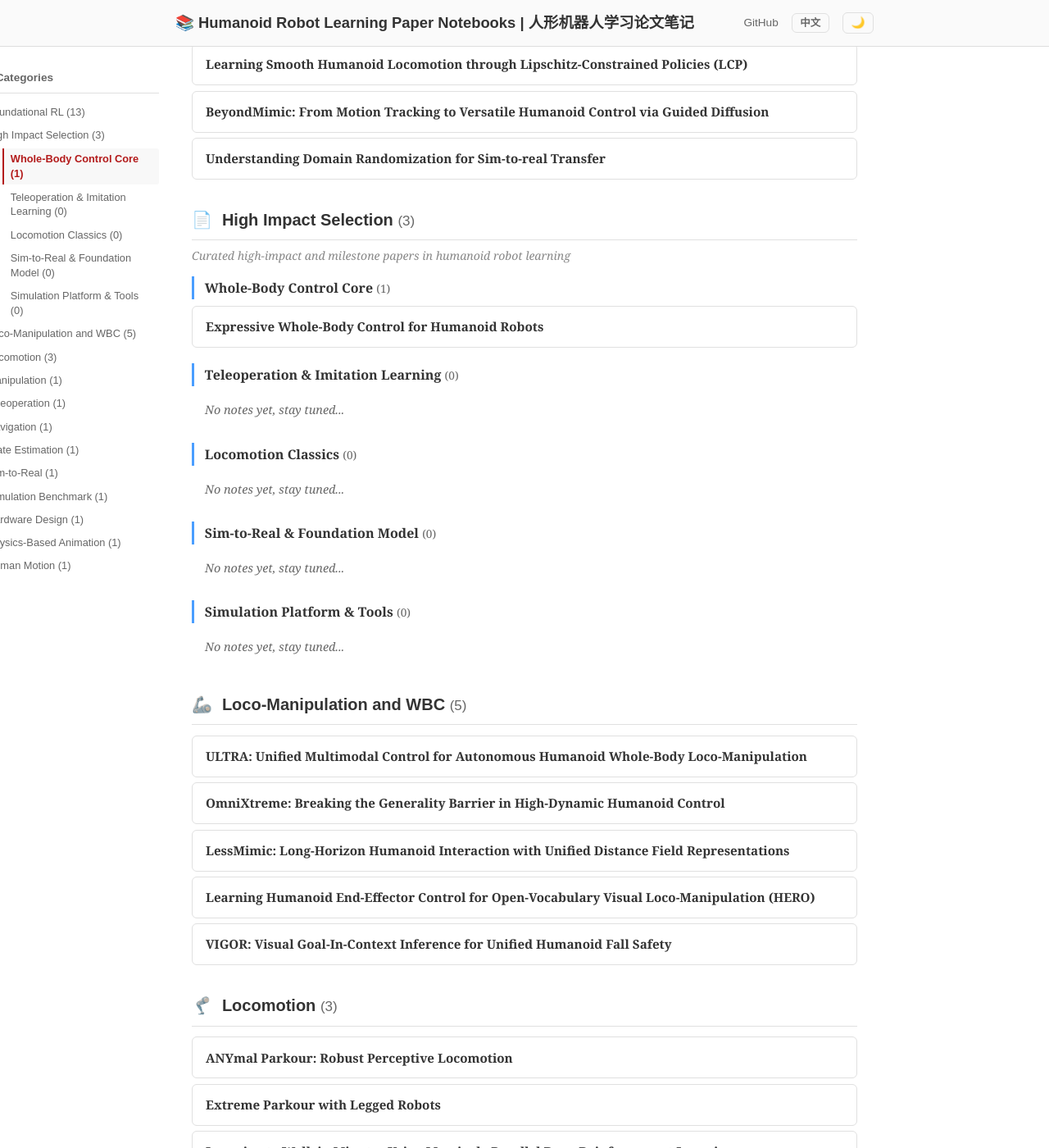
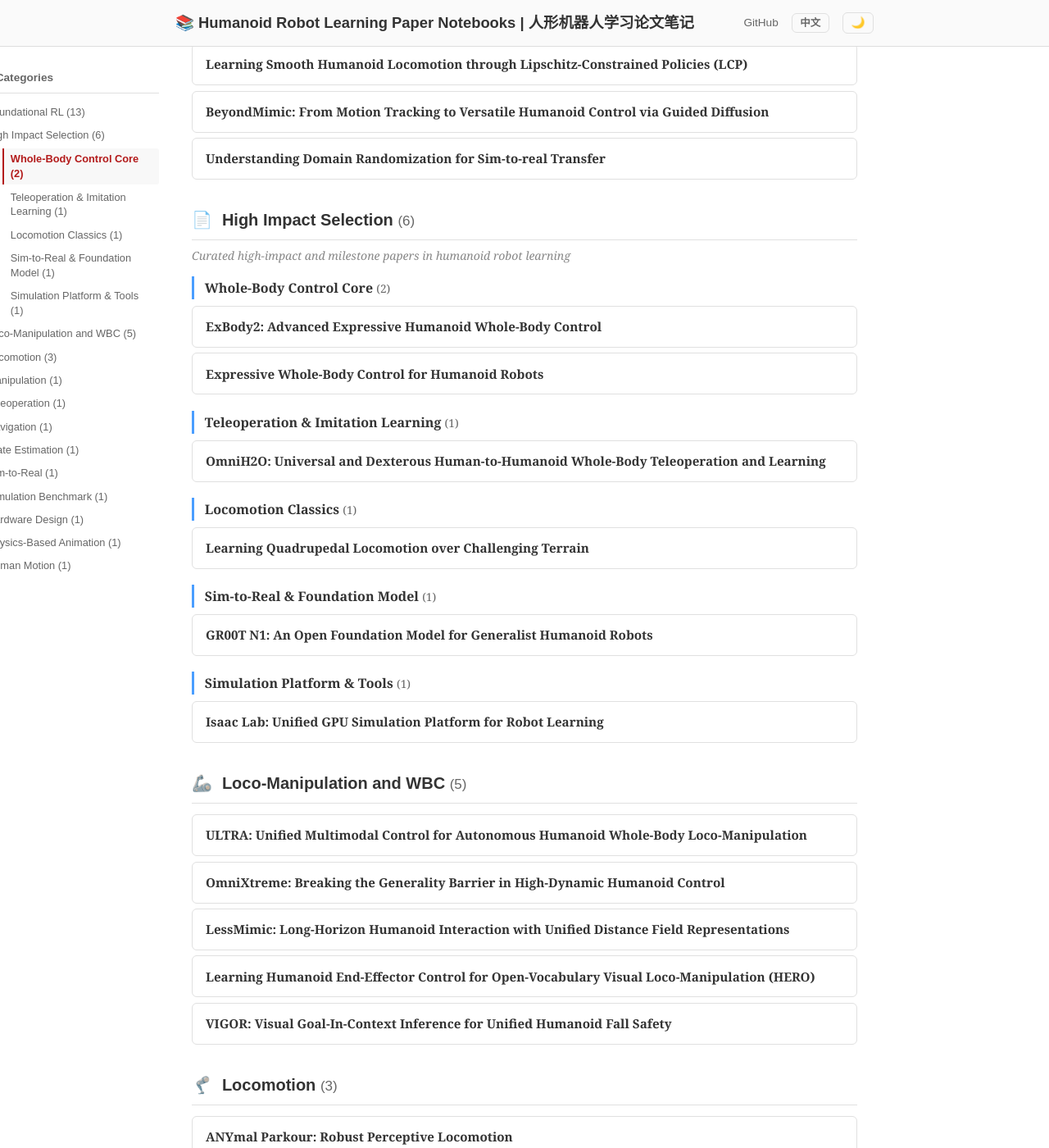
Before and after one commit to ImChong/Humanoid_Robot_Learning_Paper_Notebooks, a Jekyll site: the page built from index.html, in a window 1280 px wide and 1400 px high, scrolled down 885 px. Shown: the whole window at 82% size. Built offline with Jekyll 4.4.1, drawn with Linux system fonts in a browser that asks for light colours; part of the change alters nothing that is shown; some of the changed text lies outside the part shown.

Commit message:
docs: 02_High_Impact_Selection 5 个子分类全部补骨架
- 新增 3 篇 🚧 骨架并用 subcategory 前缀归位：
  - Learning_Quadrupedal_Locomotion_over_Challenging_Terrain → Locomotion Classics
  - GR00T_N1_Humanoid_Foundation_Model → Sim-to-Real & Foundation Model
  - Isaac_Lab_GPU_Simulation → Simulation Platform & Tools
- 给已存在的 2 篇加 subcategory 前缀：
  - OmniH2O → Teleoperation & Imitation Learning
  - ExBody2 → Whole-Body Control Core
- 5 个子分类首次全部至少 1 篇
- 徽章 Papers=530, Notes=36

```diff
--- a/_data/papers.json
+++ b/_data/papers.json
@@ -100,22 +100,7 @@
   },
   "02_High_Impact_Selection": {
     "display_name": "High Impact Selection",
-    "papers": [
-      {
-        "title": "OmniH2O: Universal and Dexterous Human-to-Humanoid Whole-Body Teleoperation and Learning",
-        "path": "papers/02_High_Impact_Selection/OmniH2O_Universal_Whole-Body_Teleoperation/OmniH2O_Universal_Whole-Body_Teleoperation.md",
-        "url": "/papers/02_High_Impact_Selection/OmniH2O_Universal_Whole-Body_Teleoperation/OmniH2O_Universal_Whole-Body_Teleoperation.html",
-        "dir": "OmniH2O_Universal_Whole-Body_Teleoperation",
-        "zhname": "OmniH2O：通用灵巧的人 - 人形整体遥操与学习"
-      },
-      {
-        "title": "ExBody2: Advanced Expressive Humanoid Whole-Body Control",
-        "path": "papers/02_High_Impact_Selection/ExBody2_Advanced_Expressive_Whole-Body_Control/ExBody2_Advanced_Expressive_Whole-Body_Control.md",
-        "url": "/papers/02_High_Impact_Selection/ExBody2_Advanced_Expressive_Whole-Body_Control/ExBody2_Advanced_Expressive_Whole-Body_Control.html",
-        "dir": "ExBody2_Advanced_Expressive_Whole-Body_Control",
-        "zhname": "ExBody2：进阶的表达性人形全身控制"
-      }
-    ],
+    "papers": [],
     "subtitle": "Curated high-impact and milestone papers in humanoid robot learning",
     "subtitle_zh": "人形机器人学习领域的高影响力里程碑论文精选",
     "zhname": "高影响力精选",
@@ -123,6 +108,13 @@
       {
         "name": "Whole-Body Control Core",
         "papers": [
+          {
+            "title": "ExBody2: Advanced Expressive Humanoid Whole-Body Control",
+            "path": "papers/02_High_Impact_Selection/ExBody2_Advanced_Expressive_Whole-Body_Control/ExBody2_Advanced_Expressive_Whole-Body_Control.md",
+            "url": "/papers/02_High_Impact_Selection/ExBody2_Advanced_Expressive_Whole-Body_Control/ExBody2_Advanced_Expressive_Whole-Body_Control.html",
+            "dir": "ExBody2_Advanced_Expressive_Whole-Body_Control",
+            "zhname": "ExBody2：进阶的表达性人形全身控制"
+          },
           {
             "title": "Expressive Whole-Body Control for Humanoid Robots",
             "path": "papers/02_High_Impact_Selection/Expressive_Whole-Body_Control_for_Humanoid_Robots/Expressive_Whole-Body_Control_for_Humanoid_Robots.md",
@@ -135,22 +127,54 @@
       },
       {
         "name": "Teleoperation & Imitation Learning",
-        "papers": [],
+        "papers": [
+          {
+            "title": "OmniH2O: Universal and Dexterous Human-to-Humanoid Whole-Body Teleoperation and Learning",
+            "path": "papers/02_High_Impact_Selection/OmniH2O_Universal_Whole-Body_Teleoperation/OmniH2O_Universal_Whole-Body_Teleoperation.md",
+            "url": "/papers/02_High_Impact_Selection/OmniH2O_Universal_Whole-Body_Teleoperation/OmniH2O_Universal_Whole-Body_Teleoperation.html",
+            "dir": "OmniH2O_Universal_Whole-Body_Teleoperation",
+            "zhname": "OmniH2O：通用灵巧的人 - 人形整体遥操与学习"
+          }
+        ],
         "zhname": "遥操作与模仿学习"
       },
       {
         "name": "Locomotion Classics",
-        "papers": [],
+        "papers": [
+          {
+            "title": "Learning Quadrupedal Locomotion over Challenging Terrain",
+            "path": "papers/02_High_Impact_Selection/Learning_Quadrupedal_Locomotion_over_Challenging_Terrain/Learning_Quadrupedal_Locomotion_over_Challenging_Terrain.md",
+            "url": "/papers/02_High_Impact_Selection/Learning_Quadrupedal_Locomotion_over_Challenging_Terrain/Learning_Quadrupedal_Locomotion_over_Challenging_Terrain.html",
+            "dir": "Learning_Quadrupedal_Locomotion_over_Challenging_Terrain",
+            "zhname": "挑战地形下的四足运动学习（ANYmal 里程碑）"
+          }
+        ],
         "zhname": "行走经典"
       },
       {
         "name": "Sim-to-Real & Foundation Model",
-        "papers": [],
+        "papers": [
+          {
+            "title": "GR00T N1: An Open Foundation Model for Generalist Humanoid Robots",
+            "path": "papers/02_High_Impact_Selection/GR00T_N1_Humanoid_Foundation_Model/GR00T_N1_Humanoid_Foundation_Model.md",
+            "url": "/papers/02_High_Impact_Selection/GR00T_N1_Humanoid_Foundation_Model/GR00T_N1_Humanoid_Foundation_Model.html",
+            "dir": "GR00T_N1_Humanoid_Foundation_Model",
+            "zhname": "GR00T N1：通用人形机器人开源基座模型"
+          }
+        ],
         "zhname": "仿真到现实与基座模型"
       },
       {
         "name": "Simulation Platform & Tools",
-        "papers": [],
+        "papers": [
+          {
+            "title": "Isaac Lab: Unified GPU Simulation Platform for Robot Learning",
+            "path": "papers/02_High_Impact_Selection/Isaac_Lab_GPU_Simulation/Isaac_Lab_GPU_Simulation.md",
+            "url": "/papers/02_High_Impact_Selection/Isaac_Lab_GPU_Simulation/Isaac_Lab_GPU_Simulation.html",
+            "dir": "Isaac_Lab_GPU_Simulation",
+            "zhname": "Isaac Lab：面向机器人学习的 GPU 仿真统一平台"
+          }
+        ],
         "zhname": "仿真平台与工具"
       }
     ]
--- a/papers/02_High_Impact_Selection/ExBody2_Advanced_Expressive_Whole-Body_Control/ExBody2_Advanced_Expressive_Whole-Body_Control.md
+++ b/papers/02_High_Impact_Selection/ExBody2_Advanced_Expressive_Whole-Body_Control/ExBody2_Advanced_Expressive_Whole-Body_Control.md
@@ -2,6 +2,7 @@
 layout: paper
 title: "ExBody2: Advanced Expressive Humanoid Whole-Body Control"
 category: "高影响力精选 High Impact Selection"
+subcategory: "Whole-Body Control Core"
 zhname: "ExBody2：进阶的表达性人形全身控制"
 ---
 
--- /dev/null
+++ b/papers/02_High_Impact_Selection/GR00T_N1_Humanoid_Foundation_Model/GR00T_N1_Humanoid_Foundation_Model.md
@@ -0,0 +1,114 @@
+---
+layout: paper
+title: "GR00T N1: An Open Foundation Model for Generalist Humanoid Robots"
+category: "高影响力精选 High Impact Selection"
+subcategory: "Sim-to-Real & Foundation Model"
+zhname: "GR00T N1：通用人形机器人开源基座模型"
+---
+
+# GR00T N1: An Open Foundation Model for Generalist Humanoid Robots
+**GR00T N1：通用人形机器人开源基座模型**
+
+> 📅 阅读日期: 待读
+> 🏷️ 板块: 02_High_Impact_Selection / Sim-to-Real & Foundation Model 骨架
+> 🚧 本笔记为骨架，基本信息待人工核对。
+
+---
+
+## 📋 基本信息
+
+| 项目 | 链接 |
+|------|------|
+| **arXiv** | 🚧 待核对（候选：2503.14734） |
+| **PDF** | 🚧 |
+| **作者** | 🚧 待核对（NVIDIA GEAR Team） |
+| **机构** | 🚧 待核对（NVIDIA） |
+| **发布时间** | 2025（🚧 待核对月份） |
+| **项目主页** | 🚧（NVIDIA developer） |
+| **代码 / 权重** | 🚧 开源 |
+
+---
+
+## 🎯 一句话总结
+
+> 🚧 待补。推测方向：NVIDIA 推出的**开源**人形机器人基座模型，采用 **System 1 / System 2 双系统**（快策略 + 慢 VLA），在大规模 egocentric 视频 + 仿真数据上预训练，支持多个硬件平台。
+
+---
+
+## 📌 英文缩写速查
+
+| 缩写 | 全称 | 简单解释 |
+|------|------|----------|
+| **GR00T** | Generalist Robot 00T（NVIDIA 品牌） | NVIDIA 的人形基座模型系列 |
+| **VLA** | Vision-Language-Action | 视觉 + 语言 → 动作 |
+| **System 1/2** | Kahneman 快慢双系统 | 快推理（低延迟控制） + 慢推理（高层 reasoning） |
+| 🚧 | | |
+
+---
+
+## ❓ GR00T N1 要解决什么问题？
+
+> 🚧 待补。可能方向：
+> - 人形机器人缺少**通用基座模型**，每个工作都要从零训。
+> - 数据来源如何统一：视频 + 仿真 + 真机。
+> - 如何在**一个模型**里同时支持多硬件（H1、G1、Optimus 等）。
+
+---
+
+## 🔧 方法详解
+
+> 🚧 待补：读完论文后填充。
+>
+> 预期主线：
+> 1. **数据金字塔**：互联网人类视频（最宽） / 合成数据（中间） / 真机遥操数据（最窄）。
+> 2. **双系统**：System 2（VLA，慢）读入视觉 + 指令 → 潜动作 token；System 1（快）把 token 解码成 action。
+> 3. **多硬件 embodiment token** 让同一模型跑在不同机器人上。
+> 4. **微调**：在目标任务上少样本微调。
+
+---
+
+## 🚶 具体实例
+
+> 🚧 待补（典型任务：桌面操作、双臂协作、家居整理）。
+
+---
+
+## 🤖 工程价值
+
+> 🚧 待补。意义：当前人形机器人**基座模型**的代表作，开源权重让研究者可以直接微调，是跨越 02 / 03 / 05 三条主线的超级节点。
+
+---
+
+## 📁 源码对照
+
+> 🚧 权重与代码仓库待核对：
+> - 📦 HuggingFace：🚧
+> - 📦 GitHub：🚧
+
+---
+
+## 🎤 面试高频问题 & 参考回答
+
+> 🚧
+
+---
+
+## 💬 讨论记录
+
+> 🚧
+
+---
+
+## 📎 附录
+
+### A. 与其他方向的关联
+
+| 方向 | 关系 |
+|------|------|
+| HumanPlus / OmniH2O | 都依赖 mocap / 遥操数据，GR00T 把它们吸收进基座模型 |
+| Diffusion Policy | System 1 可能使用扩散策略作为动作头 |
+| Isaac Lab | 合成数据来源 |
+
+### B. 参考来源
+
+- 🚧 待核对 arXiv / 主页 / 代码
--- /dev/null
+++ b/papers/02_High_Impact_Selection/Isaac_Lab_GPU_Simulation/Isaac_Lab_GPU_Simulation.md
@@ -0,0 +1,116 @@
+---
+layout: paper
+title: "Isaac Lab: Unified GPU Simulation Platform for Robot Learning"
+category: "高影响力精选 High Impact Selection"
+subcategory: "Simulation Platform & Tools"
+zhname: "Isaac Lab：面向机器人学习的 GPU 仿真统一平台"
+---
+
+# Isaac Lab: Unified GPU Simulation Platform for Robot Learning
+**Isaac Lab：面向机器人学习的 GPU 仿真统一平台**
+
+> 📅 阅读日期: 待读
+> 🏷️ 板块: 02_High_Impact_Selection / Simulation Platform & Tools 骨架
+> 🚧 本笔记为骨架，基本信息待人工核对。
+
+---
+
+## 📋 基本信息
+
+| 项目 | 链接 |
+|------|------|
+| **arXiv** | 🚧 待核对（候选：2301.04195 / 2410.20357） |
+| **白皮书 / 文档** | 🚧 待核对 |
+| **作者** | 🚧 待核对（NVIDIA 团队 + ETH RSL 贡献） |
+| **机构** | 🚧 待核对（NVIDIA） |
+| **发布时间** | 2022–2024（🚧 待核对，起源自 Isaac Gym → Orbit → Isaac Lab） |
+| **项目主页** | 🚧 |
+| **代码** | 🚧 |
+
+---
+
+## 🎯 一句话总结
+
+> 🚧 待补。推测方向：**Isaac Gym + Omniverse/PhysX** 的升级版，一个 API 同时支持刚体、软体、接触丰富的机器人任务，大幅降低 legged_gym / humanoid_gym 等衍生项目的维护负担。
+
+---
+
+## 📌 英文缩写速查
+
+| 缩写 | 全称 | 简单解释 |
+|------|------|----------|
+| **Isaac Gym** | NVIDIA 早期 GPU 仿真 | Isaac Lab 的前身 |
+| **Orbit** | 过渡框架 | 后被整合进 Isaac Lab |
+| **Omniverse** | NVIDIA 的 3D 内容平台 | 支持更好的渲染与 USD |
+| 🚧 | | |
+
+---
+
+## ❓ Isaac Lab 要解决什么问题？
+
+> 🚧 待补。可能方向：
+> - Isaac Gym API 不稳定，社区 fork 碎片化。
+> - 缺少接触丰富 / 操作任务支持（旧 Isaac Gym 偏 legged）。
+> - 与 ROS / USD / Foundation Model 训练管线脱节。
+
+---
+
+## 🔧 方法详解（系统层）
+
+> 🚧 待补：读完 technical report 或 docs 后填充。
+>
+> 预期章节：
+> 1. **架构**：底层 PhysX + 上层 Python 环境抽象。
+> 2. **并行**：GPU 向量化 environments。
+> 3. **传感**：相机 / LiDAR / 接触 / IMU 模拟。
+> 4. **任务库**：Locomotion / Manipulation / Navigation 通用 task suite。
+> 5. **集成**：与 ROS2、USD、Omniverse 的关系。
+
+---
+
+## 🚶 典型用法
+
+> 🚧 待补（典型工作流：定义 env → 并行 rollout → RL 算法包 → 导出 checkpoint → deploy）。
+
+---
+
+## 🤖 工程价值
+
+> 🚧 待补。意义：当前人形 / 四足 RL 研究的**事实标准**仿真平台，理解它的抽象层级有助于读绝大部分 sim-to-real 论文的实现细节。
+
+---
+
+## 📁 源码对照
+
+> 🚧 Isaac Lab GitHub 仓库待核对：
+> - 📦 NVIDIA-Omniverse/IsaacLab
+> - 📦 依赖的 PhysX / Omniverse 版本矩阵
+
+---
+
+## 🎤 面试高频问题 & 参考回答
+
+> 🚧
+
+---
+
+## 💬 讨论记录
+
+> 🚧
+
+---
+
+## 📎 附录
+
+### A. 与其他方向的关联
+
+| 方向 | 关系 |
+|------|------|
+| 10_Simulation_Benchmark | HumanoidBench 等 benchmark 直接跑在 Isaac Lab 上 |
+| GR00T N1 | 合成数据管线大量依赖 Isaac Lab |
+| MimicKit | MimicKit 支持 Isaac Lab 作为 backend |
+| 04_Locomotion | legged_gym → Isaac Lab 的演进 |
+
+### B. 参考来源
+
+- 🚧 待核对 NVIDIA 官方仓库 / 文档 / 论文
--- /dev/null
+++ b/papers/02_High_Impact_Selection/Learning_Quadrupedal_Locomotion_over_Challenging_Terrain/Learning_Quadrupedal_Locomotion_over_Challenging_Terrain.md
@@ -0,0 +1,112 @@
+---
+layout: paper
+title: "Learning Quadrupedal Locomotion over Challenging Terrain"
+category: "高影响力精选 High Impact Selection"
+subcategory: "Locomotion Classics"
+zhname: "挑战地形下的四足运动学习（ANYmal 里程碑）"
+---
+
+# Learning Quadrupedal Locomotion over Challenging Terrain
+**挑战地形下的四足运动学习（ANYmal 里程碑）**
+
+> 📅 阅读日期: 待读
+> 🏷️ 板块: 02_High_Impact_Selection / Locomotion Classics 骨架
+> 🚧 本笔记为骨架，基本信息待人工核对。
+
+---
+
+## 📋 基本信息
+
+| 项目 | 链接 |
+|------|------|
+| **期刊/arXiv** | 🚧 待核对（Science Robotics 2020） |
+| **PDF** | 🚧 |
+| **作者** | 🚧 待核对（Joonho Lee, Jemin Hwangbo, Lorenz Wellhausen, Vladlen Koltun, Marco Hutter） |
+| **机构** | 🚧 待核对（ETH Zurich / Intel） |
+| **发布时间** | 2020-10（🚧 待核对月份） |
+| **项目主页** | 🚧 |
+| **代码** | 🚧 |
+
+---
+
+## 🎯 一句话总结
+
+> 🚧 待补。推测方向（以论文为准）：首次在 ANYmal 真机上演示用**完全仿真训练**的 RL 策略跨越复杂地形（台阶、泥地、雪地），用 Teacher-Student + privileged 的范式成为后续跑酷 / 人形工作的基础模板。
+
+---
+
+## 📌 英文缩写速查
+
+| 缩写 | 全称 | 简单解释 |
+|------|------|----------|
+| **TCN** | Temporal Convolutional Network | 学生网络用来编码历史的 |
+| **Privileged info** | 特权信息 | 教师看得到但学生看不到的真值（地形接触、摩擦系数等） |
+| **Noisy TCN** | | 学生网络在有噪声 proprioception 下稳定运行 |
+| 🚧 | | |
+
+---
+
+## ❓ 这篇论文为什么是"Classic"？
+
+> 🚧 待补。可能方向：
+> - 把 legged locomotion 的门槛从"平地 / 实验室"推到"真实户外环境"。
+> - Teacher-Student + privileged learning 的**正式奠基**（RMA 及后续都在其基础上）。
+> - Science Robotics 登刊让 sim-to-real RL 进入主流视野。
+
+---
+
+## 🔧 方法详解
+
+> 🚧 待补：读完论文后填充。
+>
+> 预期主线：
+> 1. **Phase 1** Privileged teacher（全状态 + 地形真值 → action）PPO 训练。
+> 2. **Phase 2** Student（proprioception 历史 TCN → action）监督学习。
+> 3. 仿真地形随机化：高度场、摩擦、接触 configurations。
+> 4. 真机部署：部署噪声下的鲁棒性测试。
+
+---
+
+## 🚶 具体实例
+
+> 🚧 待补（典型：泥地、雪地、台阶、湿滑表面）。
+
+---
+
+## 🤖 工程价值
+
+> 🚧 待补。意义：RMA、ExBody、HumanPlus、OmniH2O 这些方法的 Teacher-Student 骨架都源于它；理解它有助于看清整个 sim-to-real 流水线的祖师爷。
+
+---
+
+## 📁 源码对照
+
+> 🚧 开源代码待核对（RSL 组后续开源的 legged_gym / rsl_rl）。
+
+---
+
+## 🎤 面试高频问题 & 参考回答
+
+> 🚧
+
+---
+
+## 💬 讨论记录
+
+> 🚧
+
+---
+
+## 📎 附录
+
+### A. 与其他方向的关联
+
+| 方向 | 关系 |
+|------|------|
+| RMA (2021) | 直接继承两阶段 privileged → student 思路 |
+| Extreme Parkour / ANYmal Parkour | 在本文地形基础上升级到跳跃 / 攀爬 |
+| 03_Loco-Manipulation_and_WBC | 训练范式被人形 WBC 复用 |
+
+### B. 参考来源
+
+- 🚧 待核对 Science Robotics / arXiv / 代码
--- a/papers/02_High_Impact_Selection/OmniH2O_Universal_Whole-Body_Teleoperation/OmniH2O_Universal_Whole-Body_Teleoperation.md
+++ b/papers/02_High_Impact_Selection/OmniH2O_Universal_Whole-Body_Teleoperation/OmniH2O_Universal_Whole-Body_Teleoperation.md
@@ -2,6 +2,7 @@
 layout: paper
 title: "OmniH2O: Universal and Dexterous Human-to-Humanoid Whole-Body Teleoperation and Learning"
 category: "高影响力精选 High Impact Selection"
+subcategory: "Teleoperation & Imitation Learning"
 zhname: "OmniH2O：通用灵巧的人 - 人形整体遥操与学习"
 ---
 
```
Also changed, not shown: README.md.
